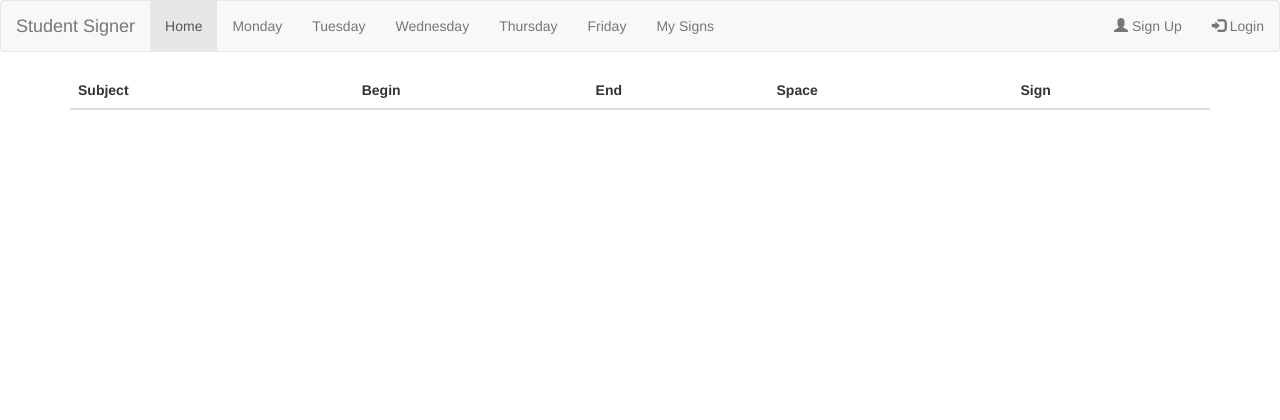
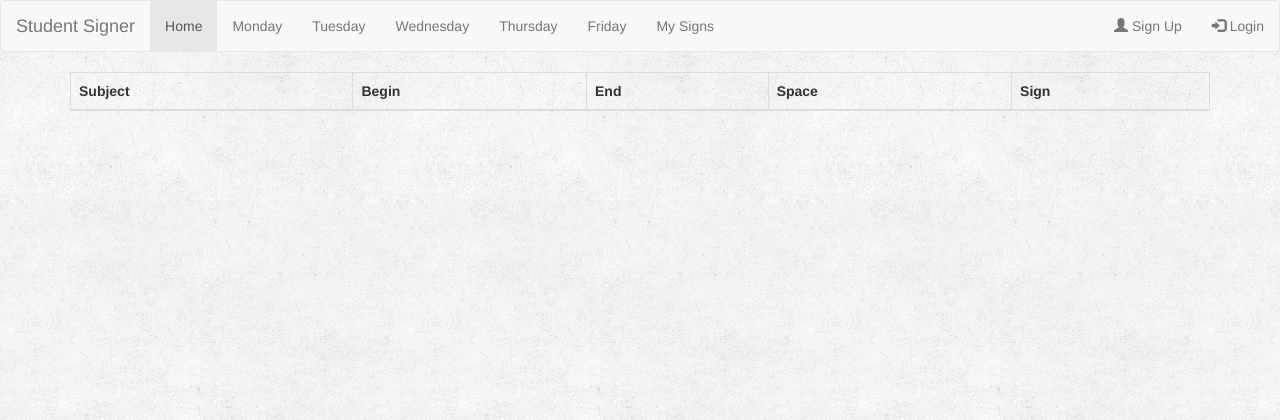
Before and after one commit to Miloszex/ZaliczeniePython, a Django app: page /sign/friday/ in a window 1280 px wide. Shown: the top 420 px of the page. Run offline with Django 3.2, Linux system fonts and the light colour scheme; data comes from the database, SQL or seed files in the repository; lists and menus that the app fills with data are empty; some libraries are stand-ins or nearby versions.

Commit message:
dodany background  + zmieniony table na bordered

```diff
--- /dev/null
+++ b/account/static/account/style.css
@@ -0,0 +1,3 @@
+body{
+    background: white url("images/background.png");
+}
--- a/account/templates/base.html
+++ b/account/templates/base.html
@@ -7,6 +7,8 @@
   <link rel="stylesheet" href="https://maxcdn.bootstrapcdn.com/bootstrap/3.3.7/css/bootstrap.min.css">
   <script src="https://ajax.googleapis.com/ajax/libs/jquery/3.1.1/jquery.min.js"></script>
   <script src="https://maxcdn.bootstrapcdn.com/bootstrap/3.3.7/js/bootstrap.min.js"></script>
+    {% load staticfiles %}
+    <link rel="stylesheet" type="text/css" href="{% static 'account/style.css' %}">
     {% block scripts %}
     {% endblock %}
 </head>
--- a/signs/templates/signs/friday.html
+++ b/signs/templates/signs/friday.html
@@ -5,7 +5,7 @@
 {% endblock %}
 
 {% block pageContent %}
-    <table class="table table-hover">
+    <table class="table table-bordered">
     <thead>
     <tr>
         <th>Subject</th>
--- a/signs/templates/signs/monday.html
+++ b/signs/templates/signs/monday.html
@@ -5,7 +5,7 @@
 {% endblock %}
 
 {% block pageContent %}
-    <table class="table table-hover">
+    <table class="table table-bordered">
     <thead>
     <tr>
         <th>Subject</th>
--- a/signs/templates/signs/thursday.html
+++ b/signs/templates/signs/thursday.html
@@ -5,7 +5,7 @@
 {% endblock %}
 
 {% block pageContent %}
-    <table class="table table-hover">
+    <table class="table table-bordered">
     <thead>
     <tr>
         <th>Subject</th>
--- a/signs/templates/signs/tuesday.html
+++ b/signs/templates/signs/tuesday.html
@@ -5,7 +5,7 @@
 {% endblock %}
 
 {% block pageContent %}
-    <table class="table table-hover">
+    <table class="table table-bordered">
     <thead>
     <tr>
         <th>Subject</th>
--- a/signs/templates/signs/wednesday.html
+++ b/signs/templates/signs/wednesday.html
@@ -5,7 +5,7 @@
 {% endblock %}
 
 {% block pageContent %}
-    <table class="table table-hover">
+    <table class="table table-bordered">
     <thead>
     <tr>
         <th>Subject</th>
```
Also changed, not shown: account/static/account/images/background.png (added).
